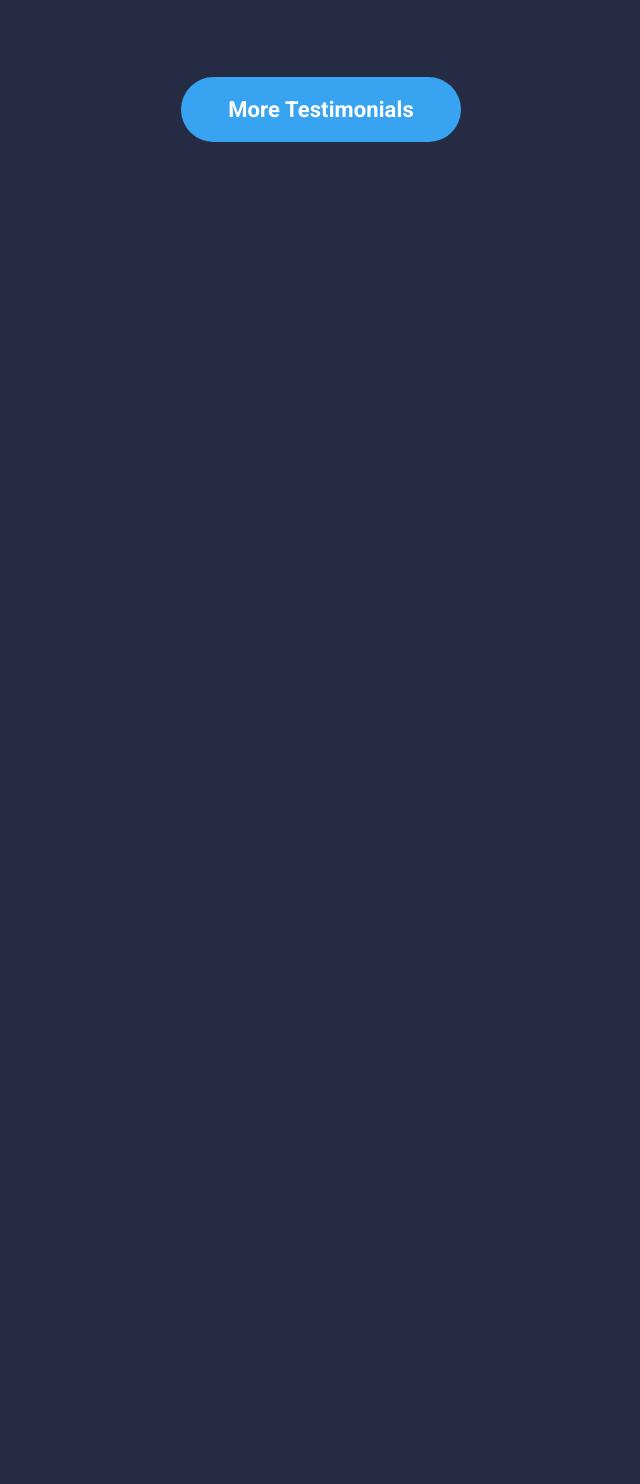
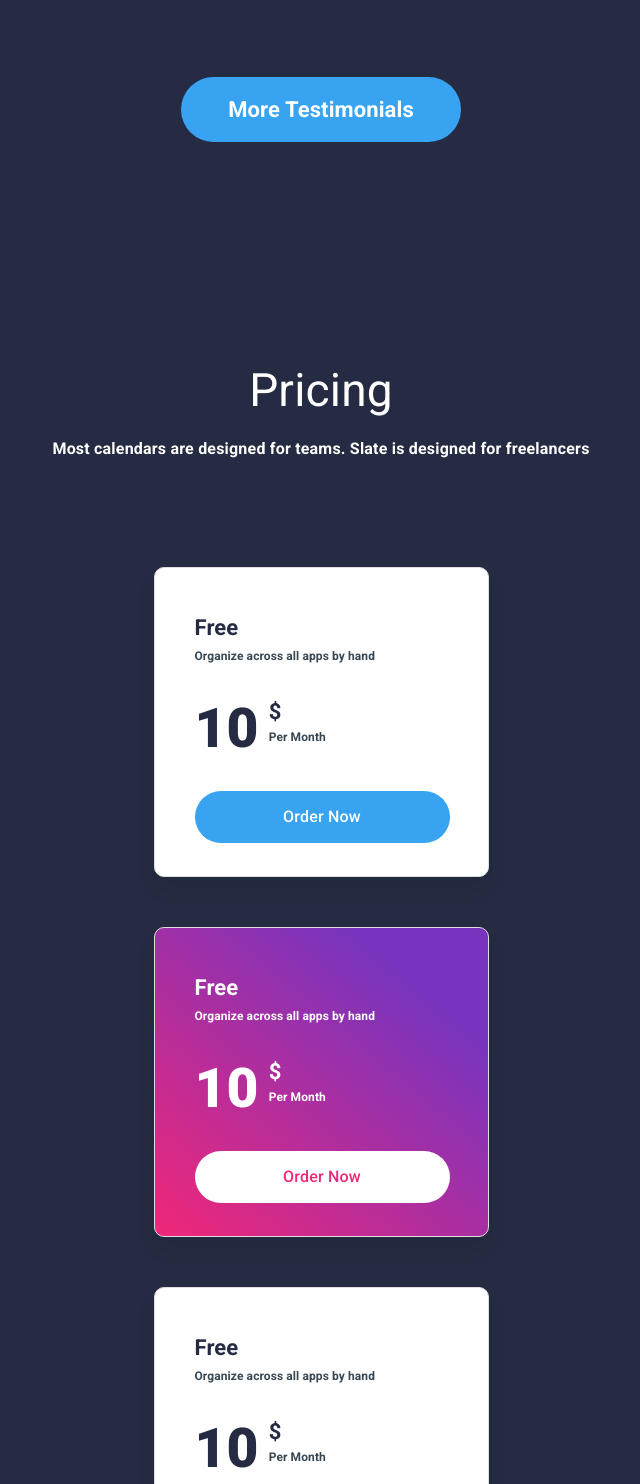
Before and after one commit to devmatias/figmaland, a plain HTML site: page index.html in a window 1280 px wide. Shown: the part 8069-9553 px from the top of the page, without its empty margins (319-959 px from the left). Before the commit the page ends 8311 px from the top, so only its background shows below. Drawn offline with Linux system fonts and the light colour scheme.

Commit message:
add seventh-container

```diff
--- a/index.html
+++ b/index.html
@@ -145,6 +145,56 @@
                 More Testimonials
             </button>
         </section>
+        <section id="seventh-container">
+            <div class="text-content">
+                <h2>Pricing</h2>
+                <h4>Most calendars are designed for teams. Slate is designed for freelancers</h4>
+            </div>
+            <div class="items-container">
+                <div class="items">
+                    <div class="heading">
+                        <h3>Free</h3>
+                        <h6>Organize across all apps by hand</h6>
+                    </div>
+                    <div class="price">
+                        <h1>10</h1>
+                        <div>
+                            <h3>$</h3>
+                            <h6>Per Month</h6>
+                        </div>
+                    </div>
+                    <button type="button" class="trial-button">Order Now</button>
+                </div>
+                <div class="items-colour">
+                    <div class="heading">
+                        <h3>Free</h3>
+                        <h6>Organize across all apps by hand</h6>
+                    </div>
+                    <div class="price">
+                        <h1>10</h1>
+                        <div>
+                            <h3>$</h3>
+                            <h6>Per Month</h6>
+                        </div>
+                    </div>
+                    <button type="button" class="trial-button">Order Now</button>
+                </div>
+                <div class="items">
+                    <div class="heading">
+                        <h3>Free</h3>
+                        <h6>Organize across all apps by hand</h6>
+                    </div>
+                    <div class="price">
+                        <h1>10</h1>
+                        <div>
+                            <h3>$</h3>
+                            <h6>Per Month</h6>
+                        </div>
+                    </div>
+                    <button type="button" class="trial-button">Order Now</button>
+                </div>
+            </div>
+        </section>
     </main>
 
 </body>
--- a/style.css
+++ b/style.css
@@ -415,7 +415,7 @@ body {
   gap: 10.99px;
 }
 
-#sixth-container .avatar-content div{
+#sixth-container .avatar-content div {
   display: flex;
   flex-direction: column;
   align-items: flex-start;
@@ -449,3 +449,189 @@ body {
   line-height: 33px;
   letter-spacing: 0.1px;
 }
+
+#seventh-container {
+  margin: 10px 28px 0;
+  padding: 100px 0;
+  display: flex;
+  flex-direction: column;
+  align-items: center;
+  gap: 80px;
+}
+
+#seventh-container .text-content {
+  margin: 0 21px;
+}
+
+#seventh-container h2 {
+  padding: 10px;
+  font-style: normal;
+  font-weight: 400;
+  font-size: 46px;
+  line-height: 57px;
+  text-align: center;
+  letter-spacing: 0.2px;
+}
+
+#seventh-container h4 {
+  padding: 10px;
+  font-style: normal;
+  font-weight: 700;
+  font-size: 16px;
+  line-height: 20px;
+  text-align: center;
+  letter-spacing: 0.2px;
+}
+
+#seventh-container .items-container {
+  margin: 0 12px;
+  padding: 18px 0;
+  display: flex;
+  flex-direction: column;
+  align-items: center;
+  gap: 50px;
+}
+
+#seventh-container .items {
+  display: flex;
+  flex-direction: column;
+  align-items: flex-start;
+  padding: 40px;
+  gap: 30px;
+  background: #ffffff;
+  border: 1px solid #dedede;
+  box-shadow: 0px 13px 19px rgba(0, 0, 0, 0.07);
+  border-radius: 10px;
+  width: 335px;
+  height: 310px;
+}
+
+#seventh-container .heading {
+  display: flex;
+  flex-direction: column;
+  align-items: flex-start;
+}
+
+#seventh-container .items .heading h3 {
+  padding: 3px 0;
+  font-style: normal;
+  font-weight: 700;
+  font-size: 22px;
+  line-height: 33px;
+  letter-spacing: 0.1px;
+  color: #252B42;
+}
+
+#seventh-container .items h6 {
+  font-weight: 700;
+  font-size: 12px;
+  line-height: 18px;
+  letter-spacing: 0.1px;
+  color: #374754;
+}
+
+#seventh-container .price {
+  display: flex;
+  flex-direction: row;
+  align-items: flex-start;
+  gap: 10px;
+}
+
+#seventh-container .items h1 {
+  font-weight: 900;
+  font-size: 55px;
+  line-height: 66px;
+  letter-spacing: 0.2px;
+  color: #252B42;
+}
+
+#seventh-container .price div{
+  display: flex;
+  flex-direction: column;
+  align-items: flex-start;
+}
+
+#seventh-container .items .price h3 {
+  font-style: normal;
+  font-weight: 700;
+  font-size: 22px;
+  line-height: 33px;
+  letter-spacing: 0.1px;
+  color: #252B42;
+}
+
+#seventh-container .items .trial-button {
+  padding: 18px 38px;
+  height: 52px;
+  width: 255px;
+  border-radius: 35px;
+  border: none;
+  color: white;
+  background-color: #38a3f1;
+  font-style: normal;
+  font-weight: 500;
+  font-size: 16px;
+  line-height: 16px;
+  letter-spacing: 0.2px;
+}
+
+#seventh-container .items-colour {
+  display: flex;
+  flex-direction: column;
+  align-items: flex-start;
+  padding: 40px;
+  gap: 30px;
+  background: linear-gradient(39.97deg, #EF2779 0.79%, #7834BE 79.29%);
+  border: 1px solid #dedede;
+  box-shadow: 0px 13px 19px rgba(0, 0, 0, 0.07);
+  border-radius: 10px;
+  width: 335px;
+  height: 310px;
+  color: white;
+}
+
+#seventh-container .items-colour .heading h3 {
+  padding: 3px 0;
+  font-style: normal;
+  font-weight: 700;
+  font-size: 22px;
+  line-height: 33px;
+  letter-spacing: 0.1px;
+}
+
+#seventh-container .items-colour h6 {
+  font-weight: 700;
+  font-size: 12px;
+  line-height: 18px;
+  letter-spacing: 0.1px;
+}
+
+#seventh-container .items-colour h1 {
+  font-weight: 900;
+  font-size: 55px;
+  line-height: 66px;
+  letter-spacing: 0.2px;
+}
+
+#seventh-container .items-colour .price h3 {
+  font-style: normal;
+  font-weight: 700;
+  font-size: 22px;
+  line-height: 33px;
+  letter-spacing: 0.1px;
+}
+
+#seventh-container .items-colour .trial-button {
+  padding: 18px 38px;
+  height: 52px;
+  width: 255px;
+  border-radius: 35px;
+  border: none;
+  color: #EF2779;
+  background-color: white;
+  font-style: normal;
+  font-weight: 500;
+  font-size: 16px;
+  line-height: 16px;
+  letter-spacing: 0.2px;
+}
```
